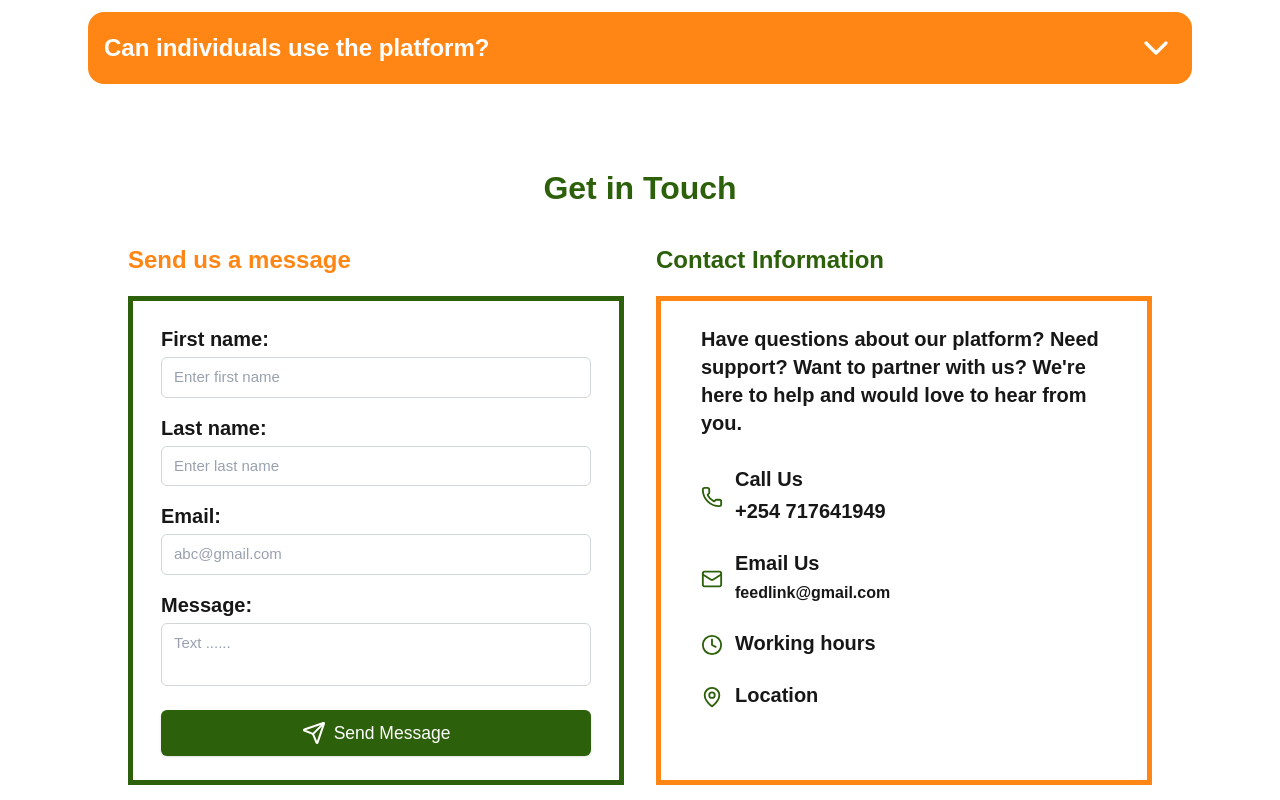
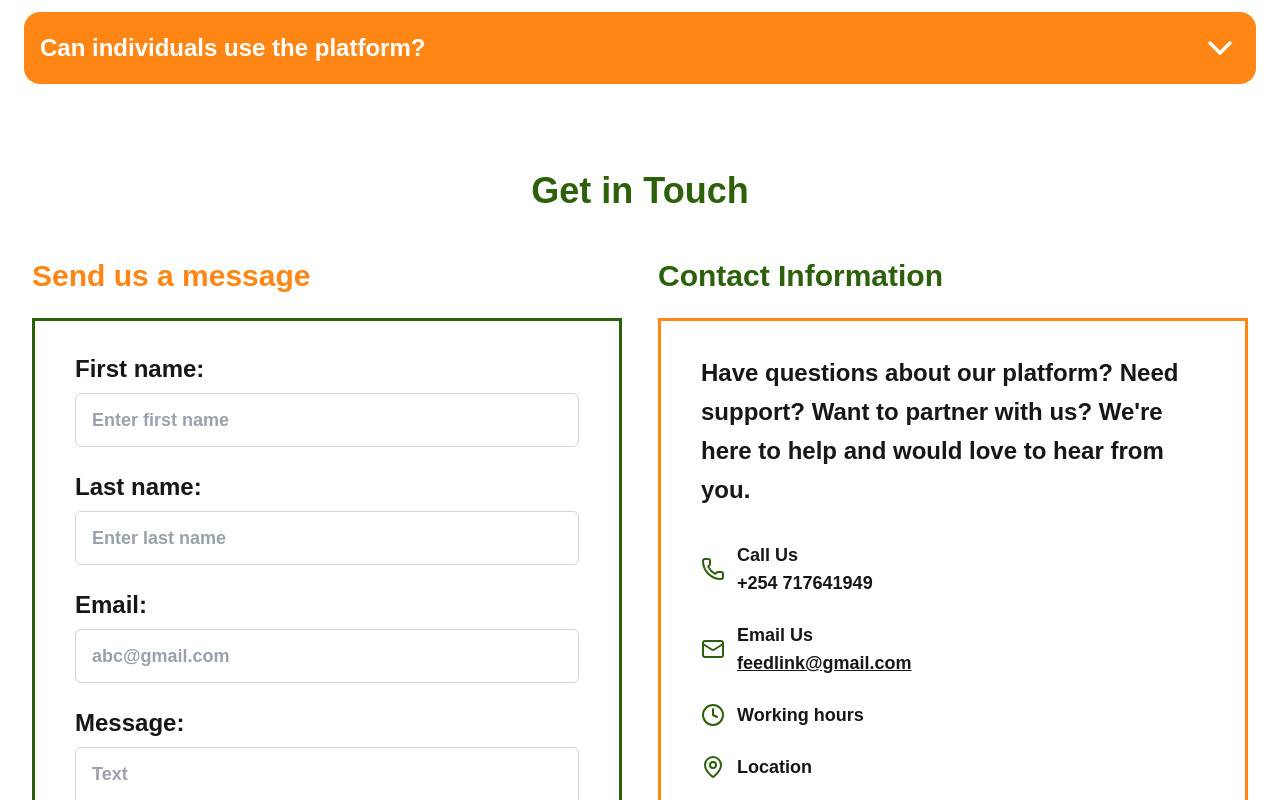
Before and after one commit to kisanetshshay/Feedlink, a Next.js app in the folder feedlink/: page / in a window 1280 px wide. Shown: the part 340-1140 px from the top of the page. Built offline with nearby package versions, Linux system fonts and the light colour scheme.

Commit message:
Added styling to match the design

```diff
--- a/feedlink/src/app/Contacts/index.tsx
+++ b/feedlink/src/app/Contacts/index.tsx
@@ -1,126 +1,94 @@
 import { Clock, Mail, MapPin, Phone, Send } from "lucide-react";
 import React from "react";
-
 const Contacts = () => {
   return (
-    <div className="min-h-screen bg-white flex flex-col items-center pt-10 px-2">
-
-      <h1 className="text-[32px] font-bold text-brand-green text-center mb-8">
+    <div className="min-h-screen bg-white flex flex-col items-center pt-10 px-4 md:px-8">
+      <h1 className="text-[36px] font-bold text-brand-green text-center mb-10">
         Get in Touch
       </h1>
-      <div className="flex flex-col md:flex-row w-full max-w-5xl gap-8 items-stretch">
+      <div className="flex flex-col md:flex-row w-full gap-9 items-stretch">
         <div className="flex-1 flex flex-col">
-          <h2 className="text-2xl font-semibold text-brand-orange mb-5">
+          <h2 className="text-3xl font-bold text-brand-orange mb-6">
             Send us a message
           </h2>
-          <div className="flex-1 border-[5px] border-brand-green px-7 py-6 bg-white">
-            <form className="flex flex-col gap-4 h-full">
+          <div className="flex-1 border-[3px] border-brand-green px-10 py-8 bg-white h-full">
+            <form className="flex flex-col gap-6 h-full">
               <div>
-                <p className="text-xl font-bold mb-1">
-                  First name:
-                </p>
+                <p className="text-2xl font-bold mb-2">First name:</p>
                 <input
                   type="text"
                   placeholder="Enter first name"
-                  className="w-full border-[1.5px] border-gray-300 rounded-[6px] px-3 py-2 text-[15px] font-normal text-gray-700 placeholder:text-gray-400 outline-none transition"
+                  className="w-full border border-gray-300 rounded-md px-4 py-3 text-lg font-bold text-gray-700 placeholder:text-gray-400 outline-none focus:border-brand-green transition"
                 />
               </div>
               <div>
-                <p className="text-xl font-bold mb-1">
-                  Last name:
-                </p>
+                <p className="text-2xl font-bold mb-2">Last name:</p>
                 <input
                   type="text"
                   placeholder="Enter last name"
-                  className="w-full border-[1.5px] border-gray-300 rounded-[6px] px-3 py-2 text-[15px] font-normal text-gray-700 placeholder:text-gray-400 outline-none focus:border-brand-green transition"
+                  className="w-full border border-gray-300 rounded-md px-4 py-3 text-lg font-bold text-gray-700 placeholder:text-gray-400 outline-none focus:border-brand-green transition"
                 />
               </div>
               <div>
-                <p className="text-xl font-bold mb-1">
-                  Email:
-                </p>
+                <p className="text-2xl font-bold mb-2">Email:</p>
                 <input
                   type="email"
                   placeholder="abc@gmail.com"
-                  className="w-full border-[1.5px] border-gray-300 rounded-[6px] px-3 py-2 text-[15px] font-normal text-gray-700 placeholder:text-gray-400 outline-none focus:border-brand-green transition"
+                  className="w-full border border-gray-300 rounded-md px-4 py-3 text-lg font-bold text-gray-700 placeholder:text-gray-400 outline-none focus:border-brand-green transition"
                 />
               </div>
               <div className="flex-1 flex flex-col">
-                <p className="text-xl font-bold mb-1">
-                  Message:
-                </p>
+                <p className="text-2xl font-bold mb-2">Message:</p>
                 <textarea
-                  placeholder="Text ......"
-                  className="w-full border-[1.5px] border-gray-300 rounded-[6px] px-3 py-2 text-[15px] font-normal text-gray-700 placeholder:text-gray-400 outline-none focus:border-brand-green transition resize-none flex-grow"
+                  placeholder="Text"
+                  className="w-full border border-gray-300 rounded-md px-4 py-3 text-lg font-bold text-gray-700 placeholder:text-gray-400 outline-none focus:border-brand-green transition resize-none flex-grow"
                 />
               </div>
               <button
                 type="submit"
-                className="mt-2 w-full flex items-center justify-center gap-2 bg-brand-green hover:bg-brand-green text-white text-[17.5px] font-medium rounded-[6px] py-[10px] shadow-sm transition"
+                className="mt-4 w-full flex items-center justify-center gap-2 bg-brand-green hover:bg-brand-green text-white text-lg font-bold rounded-md py-3 shadow-sm transition"
               >
-                <Send />
+                <Send size={22} />
                 Send Message
               </button>
             </form>
           </div>
         </div>
-
         <div className="flex-1 flex flex-col">
-          <h2 className="text-2xl font-semibold text-brand-green mb-5">
+          <h2 className="text-3xl font-bold text-brand-green mb-6">
             Contact Information
           </h2>
-          <div className="flex-1 border-[5px] border-brand-orange px-10 py-6 bg-white">
-            <p className="text-xl font-bold mb-7">
-              Have questions about our platform? Need support? Want to partner with
-              us? We&apos;re here to help and would love to hear from you.
+          <div className="flex-1 border-[3px] border-brand-orange px-10 py-8 bg-white h-full">
+            <p className="text-2xl font-bold mb-8 leading-relaxed">
+              Have questions about our platform? Need support? Want to partner with us? We&apos;re here to help and would love to hear from you.
             </p>
-            <div className="flex flex-col gap-5">
+            <div className="flex flex-col gap-6">
               <div className="flex items-center gap-3">
-                <Phone
-                  className="w-[22px] h-[22px] text-brand-green"
-                  strokeWidth={2}
-                />
-                <div className="flex flex-col">
-                  <span className="text-xl font-bold mb-1">
-                    Call Us
-                  </span>
-                  <span className="text-xl font-bold mb-1">
-                    +254 717641949
-                  </span>
+                <Phone className="w-6 h-6 text-brand-green" strokeWidth={2} />
+                <div>
+                  <p className="text-lg font-bold">Call Us</p>
+                  <p className="text-lg font-bold">+254 717641949</p>
                 </div>
               </div>
               <div className="flex items-center gap-3">
-                <Mail
-                  className="w-[22px] h-[22px] text-brand-green"
-                  strokeWidth={2}
-                />
-                <div className="flex flex-col">
-                  <span className="text-xl font-bold mb-1">
-                    Email Us
-                  </span>
+                <Mail className="w-6 h-6 text-brand-green" strokeWidth={2} />
+                <div>
+                  <p className="text-lg font-bold">Email Us</p>
                   <a
                     href="mailto:feedlink@gmail.com"
-                    className=" font-bold mb-1"
+                    className="text-lg font-bold underline"
                   >
                     feedlink@gmail.com
                   </a>
                 </div>
               </div>
               <div className="flex items-center gap-3">
-                <Clock
-                  className="w-[22px] h-[22px] text-brand-green"
-                  strokeWidth={2}
-                />
-                <span className="text-xl font-bold mb-1">
-                  Working hours
-                </span>
+                <Clock className="w-6 h-6 text-brand-green" strokeWidth={2} />
+                <p className="text-lg font-bold">Working hours</p>
               </div>
               <div className="flex items-center gap-3">
-                <MapPin
-                  className="w-[22px] h-[22px] text-brand-green"
-                  strokeWidth={2}
-                />
-                <span className="text-xl font-bold mb-1">Location</span>
+                <MapPin className="w-6 h-6 text-brand-green" strokeWidth={2} />
+                <p className="text-lg font-bold">Location</p>
               </div>
             </div>
           </div>
@@ -129,5 +97,4 @@ const Contacts = () => {
     </div>
   );
 };
-
 export default Contacts;
--- a/feedlink/src/app/FAQ/index.tsx
+++ b/feedlink/src/app/FAQ/index.tsx
@@ -34,7 +34,7 @@ const FAQ = () => {
   };
 
   return (
-    <div className="max-w-6xl mx-auto p-6">
+    <div className="max-w-7xl mx-auto p-6">
       <h1 className="text-4xl font-bold mb-6 text-brand-green text-center">Frequently Asked Questions</h1>
 
       {FAQITEMS.map((item: FAQItem, index: number) => (
```
